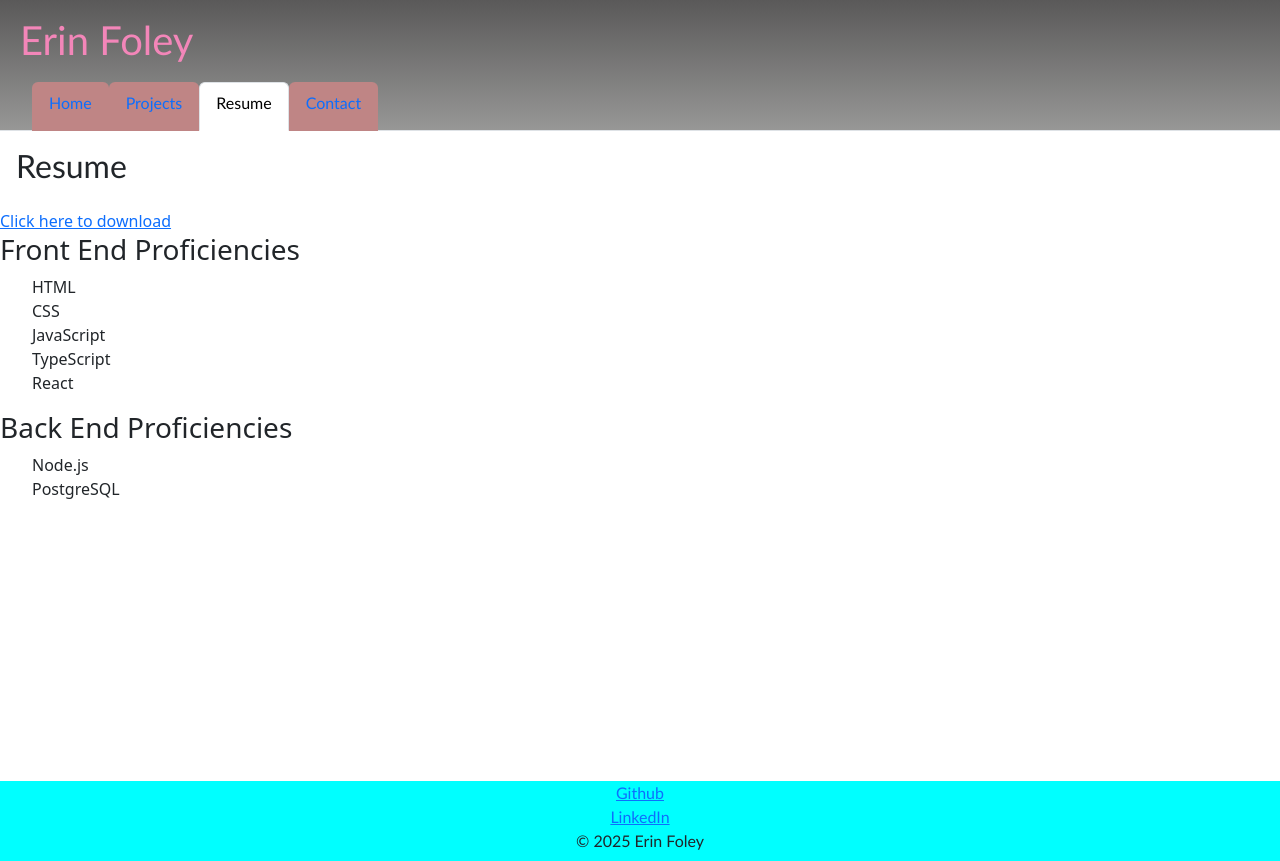
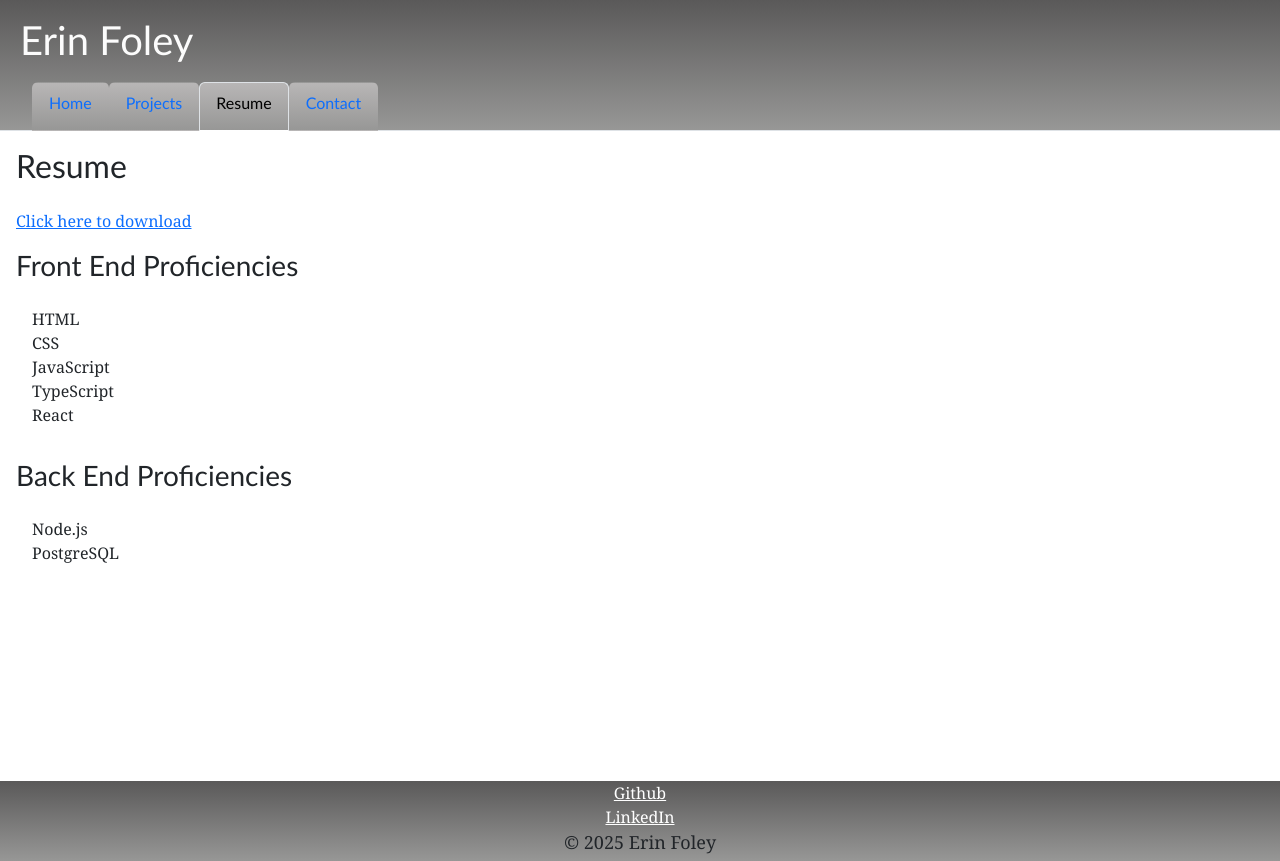
Before and after one commit to erindagfoley/Erin-Foley-Portfolio, a React (Vite) app: page /Resume in a window 1280 px wide. Built offline with nearby package versions, Linux system fonts and the light colour scheme.

Commit message:
added font styles and background styles to project

```diff
--- a/src/App.css
+++ b/src/App.css
@@ -11,6 +11,19 @@ main {
 h2 {
   padding: 1rem;
   font-family: "Gill Sans", sans-serif;
+}
+
+h3 {
+  padding: 1rem;
+  font-family: "Gill Sans", sans-serif;
+}
+
+li {
+  font-family: "Georgia", Times, serif;
+}
+
+a {
+  font-family: "Georgia", Times, serif;
 }
 
 .nav{
@@ -30,6 +43,10 @@ h2 {
 
 }
 
+p {
+  font-family: "Georgia", Times, serif;
+  font-size: 18px;
+}
 
 /* TABLET SCREEN */
 @media screen and (max-width: 992px) {
--- a/src/components/Footer.css
+++ b/src/components/Footer.css
@@ -1,6 +1,10 @@
 .footer {
-    background-color: aqua;
+    background-image: linear-gradient(rgb(90, 89, 89), rgb(151, 151, 150));
     font-family: "Gill Sans", sans-serif;
     text-align: center;
     height: 80px;
 }
+
+.footer-link {
+    color:rgb(255, 255, 255)
+}
--- a/src/components/Footer.jsx
+++ b/src/components/Footer.jsx
@@ -3,9 +3,9 @@ import './Footer.css';
 function Footer() {
   return (
     <footer className="footer">
-      <a href="https://github.com/erindagfoley">Github</a>
+      <a className="footer-link" href="https://github.com/erindagfoley">Github</a>
       <br></br>
-      <a href="https://www.linkedin.com/in/erin-foley-0159a619/">LinkedIn</a>
+      <a className="footer-link" href="https://www.linkedin.com/in/erin-foley-0159a619/">LinkedIn</a>
       <br></br>
       <p>© 2025 Erin Foley </p>
     </footer>
--- a/src/components/NavTabs.css
+++ b/src/components/NavTabs.css
@@ -2,7 +2,7 @@
     padding-left: 20px;
     padding-right: 800px;
     padding-top: 1cqh;
-    color: rgb(243, 134, 185);
+    color: rgb(252, 252, 252);
     font-family: "Gill Sans", sans-serif;
 }
 
@@ -20,7 +20,7 @@
 
 .nav-link {
     font-family: "Gill Sans", sans-serif;
-    background-color: #bf8585;
+    background-image: linear-gradient(rgb(184, 182, 182), rgb(151, 151, 150));
     padding-bottom:15px;
     margin-top: 10px;
 }
--- a/src/components/ProjectCard.jsx
+++ b/src/components/ProjectCard.jsx
@@ -2,6 +2,7 @@ import './ProjectCard.css';
 const ProjectCard = ({ title, image, deployedLink, githubLink }) => {
 
   return (
+    <div className="px-6 pt-4 pb-2 flex justify-center">
     <section className="max-w-sm rounded overflow-hidden shadow-lg">
       <div className="px-6 py-4">
         <h5 className="font-bold text-xl mb-2">{title}</h5>
@@ -9,10 +10,11 @@ const ProjectCard = ({ title, image, deployedLink, githubLink }) => {
       </div>
 
       <div className="px-6 pt-4 pb-2 flex justify-center">
-        <p className=" bg-gray-200 rounded-full px-3 py-1 text-sm font-semibold text-gray-700 "> <a href={deployedLink}>Link</a></p>
-        <p className=" bg-gray-200 rounded-full px-3 py-1 text-sm font-semibold text-gray-700 "><a href={githubLink}>Link</a></p>
+        <p className=" bg-gray-200 rounded-full px-3 py-1 text-sm font-semibold text-gray-700 "> <a href={deployedLink}>Deployed</a></p>
+        <p className=" bg-gray-200 rounded-full px-3 py-1 text-sm font-semibold text-gray-700 "><a href={githubLink}>GitHub Repo</a></p>
       </div>
     </section>
+    </div>
   );
 }
 
--- a/src/pages/Resume.jsx
+++ b/src/pages/Resume.jsx
@@ -2,10 +2,10 @@ export default function Blog() {
   return (
     <div>
       <h2>Resume</h2>
-        <a href="/Erin Foley Resume (soon to change).pdf" download>
+        <a style={{padding: "1rem"}} href="/Erin Foley Resume (soon to change).pdf" download>
           Click here to download
         </a>
-      <h3>Front End Proficiencies</h3>
+      <h3 style={{padding: "1rem"}}>Front End Proficiencies</h3>
         <ul>
             <li>HTML</li>
             <li>CSS</li>
@@ -14,7 +14,7 @@ export default function Blog() {
             <li>React</li>
         </ul>
 
-        <h3>Back End Proficiencies</h3>
+        <h3 style={{padding: "1rem"}}>Back End Proficiencies</h3>
         <ul>
             <li>Node.js</li>
             <li>PostgreSQL</li>
```
